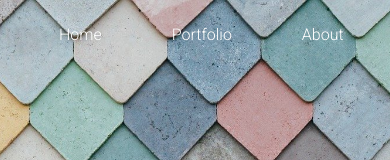
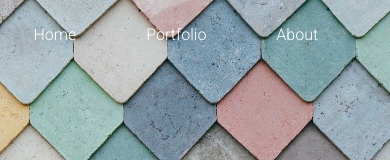
Before and after one commit to seanp97/sean-pelser-portfolio, a React (Create React App) app: page / in a window 390 px wide. Shown: the top 160 px of the page. Built offline with nearby package versions, Linux system fonts and the light colour scheme; a web font is replaced by a local one.

Commit message:
Create App.css

```diff
--- a/src/App.css
+++ b/src/App.css
@@ -351,3 +351,9 @@ nav ul a:not(:last-of-type) {
        font-size: 17px;
     }
 }
+
+@media (max-width: 992px) {
+	.container {
+	    width: 95%;
+	}
+}
```
